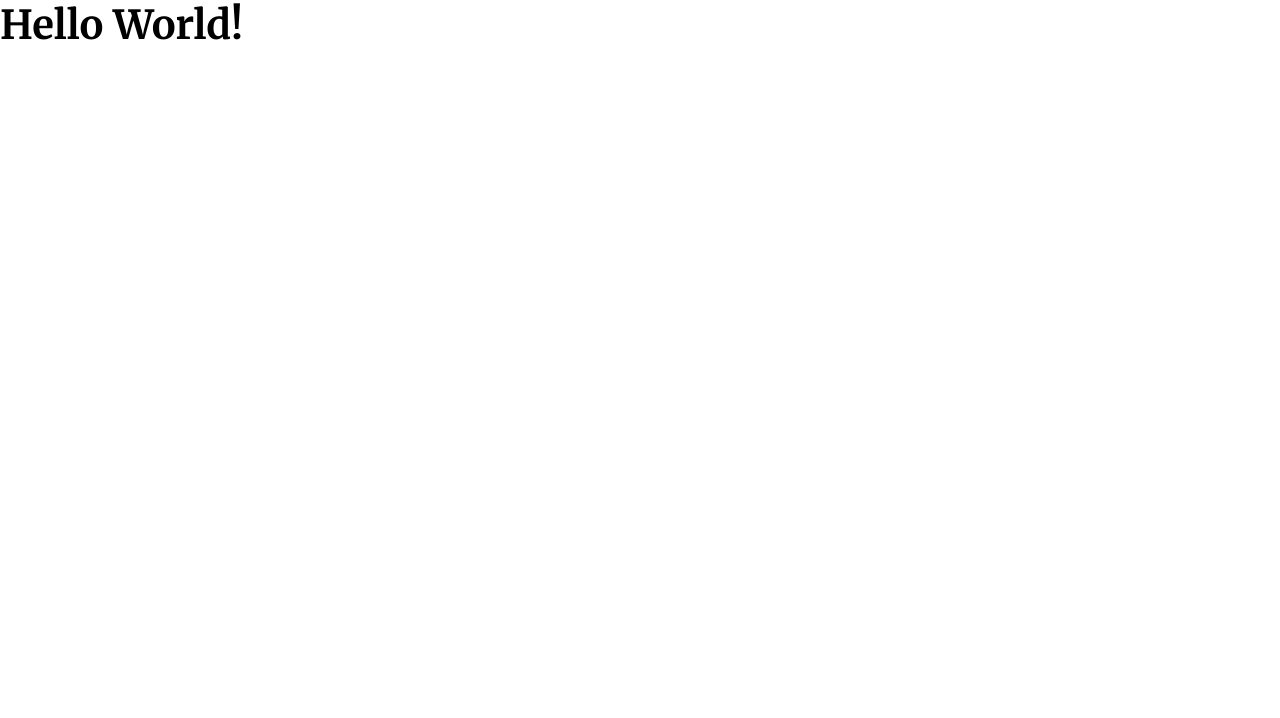
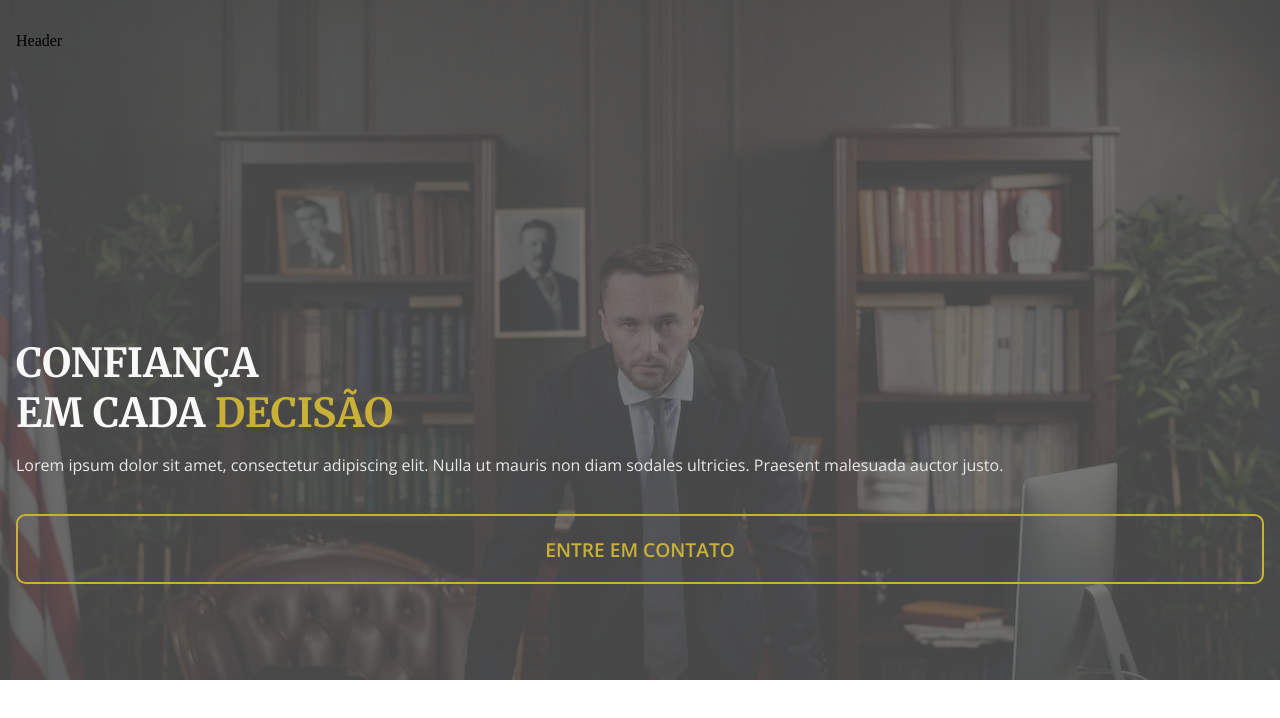
Before and after one commit to mrffilipe/landing-page-lawyer-victor-santos, a Next.js app: page / in a window 1280 px wide. Shown: the top 718 px of the page. Built offline with nearby package versions, Linux system fonts and the light colour scheme.

Commit message:
Adding LinkButton, Welcome, Header components

```diff
--- a/src/app/fonts.css
+++ b/src/app/fonts.css
@@ -32,8 +32,16 @@ h4 {
 
 p,
 span,
-a,
-button {
+a {
     font-size: 1em;
     font-weight: 400;
 }
+
+p {
+    margin-top: .5em;
+}
+
+button {
+    font-size: 1.2em;
+    font-weight: 600;
+}
--- a/src/app/globals.css
+++ b/src/app/globals.css
@@ -10,3 +10,7 @@
   --secondary-color: #595959;
   --accent-color: #C9B037;
 }
+
+main {
+  background-color: var(--primary-color);
+}
--- a/src/app/page.tsx
+++ b/src/app/page.tsx
@@ -1,7 +1,9 @@
 import styles from './page.module.css'
+
+import Welcome from '@/components/Welcome'
 
 export default function Home() {
   return (
-    <h1>Hello World!</h1>
+    <Welcome />
   )
 }
--- /dev/null
+++ b/src/components/Header/index.tsx
@@ -0,0 +1,9 @@
+import styles from './styles.module.css'
+
+const Header = () => {
+    return (
+        <div>Header</div>
+    )
+}
+
+export default Header
--- /dev/null
+++ b/src/components/LinkButton/index.tsx
@@ -0,0 +1,29 @@
+import styles from './styles.module.css'
+
+import Link from 'next/link'
+
+type Props = {
+    value: string,
+    href: string,
+    className?: string
+}
+
+const LinkButton = (props: Props) => {
+    if (!props.value) {
+        props.value = LinkButton.name
+    }
+
+    if (!props.href.length) {
+        props.href = '/'
+    }
+
+    return (
+        <Link
+            href={props.href}
+            className={`${styles.button} ${props.className}`}>
+            {props.value}
+        </Link>
+    )
+}
+
+export default LinkButton
--- /dev/null
+++ b/src/components/LinkButton/styles.module.css
@@ -0,0 +1,12 @@
+.button {
+    display: block;
+    text-decoration: none;
+    text-transform: uppercase;
+    text-align: center;
+    padding: 1em 0;
+    border-radius: .5em;
+    border: 2px solid var(--accent-color);
+    color: var(--accent-color);
+    font-size: 1.2em;
+    font-weight: 700;
+}
--- /dev/null
+++ b/src/components/Welcome/index.tsx
@@ -0,0 +1,26 @@
+import styles from './styles.module.css'
+
+import Header from '../Header'
+import LinkButton from '../LinkButton'
+
+const Welcome = () => {
+    return (
+        <section className={styles.welcome}>
+            <div className={styles.mask}>
+                <Header />
+                <div className={styles.text}>
+                    <h1>
+                        Confiança<br />
+                        em cada <span>decisão</span>
+                    </h1>
+                    <p>
+                        Lorem ipsum dolor sit amet, consectetur adipiscing elit. Nulla ut mauris non diam sodales ultricies. Praesent malesuada auctor justo.
+                    </p>
+                    <LinkButton value='Entre em contato' href='/' className={styles.button} />
+                </div>
+            </div>
+        </section>
+    )
+}
+
+export default Welcome
--- /dev/null
+++ b/src/components/Welcome/styles.module.css
@@ -0,0 +1,36 @@
+.welcome {
+    background-image: url('../../assets/img/welcome_bg.jpg');
+    background-repeat: no-repeat;
+    background-position: top;
+    background-size: cover;
+}
+
+.mask {
+    background-color: rgba(89, 89, 89, .8);
+    padding: 2em 1em;
+}
+
+.text {
+    margin-top: 14em;
+    padding: 4em 0;
+}
+
+.text h1 {
+    text-transform: uppercase;
+    color: var(--primary-color);
+}
+
+.text span {
+    font-family: inherit;
+    color: var(--accent-color);
+    font-weight: inherit;
+}
+
+.text p {
+    margin-top: 1em;
+    color: #e8e8e8;
+}
+
+.text .button {
+    margin-top: 2em;
+}
```
Also changed, not shown: src/assets/img/welcome_bg.jpg (added), src/components/Header/styles.module.css (added).
